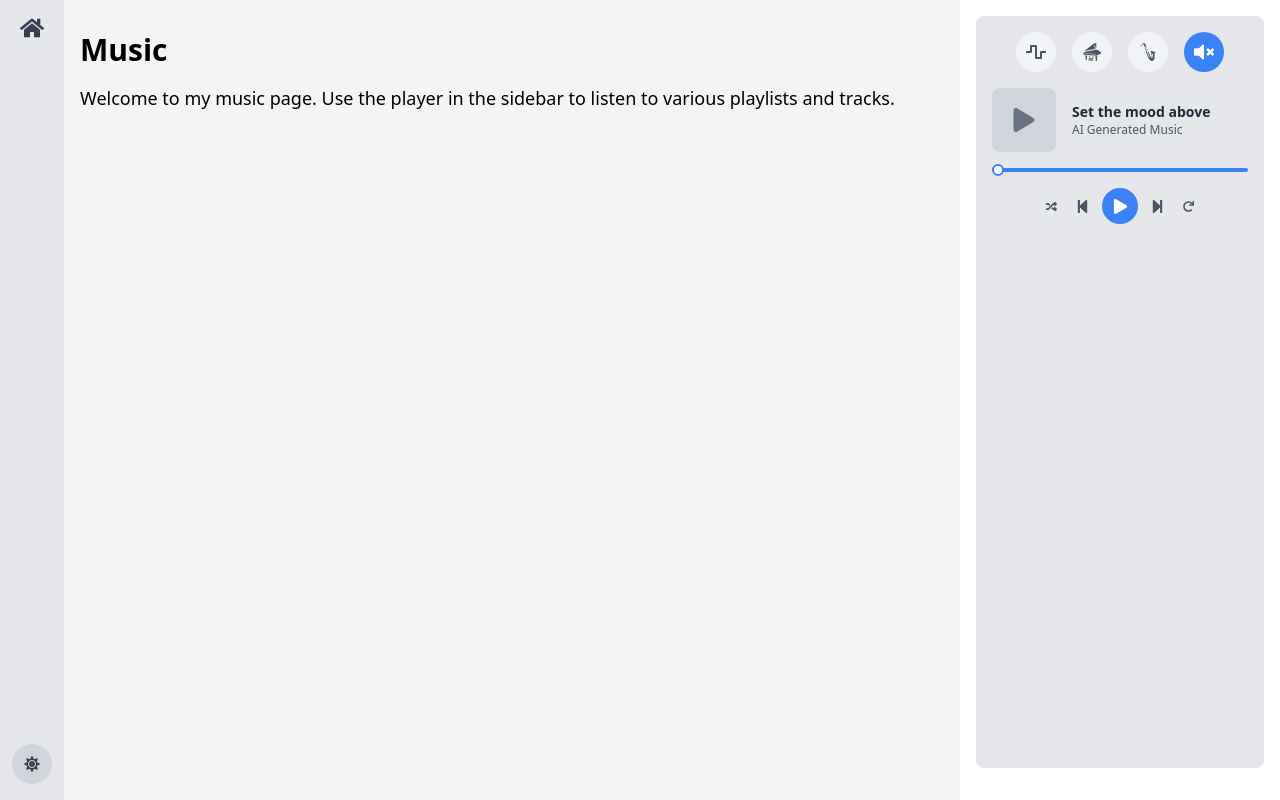
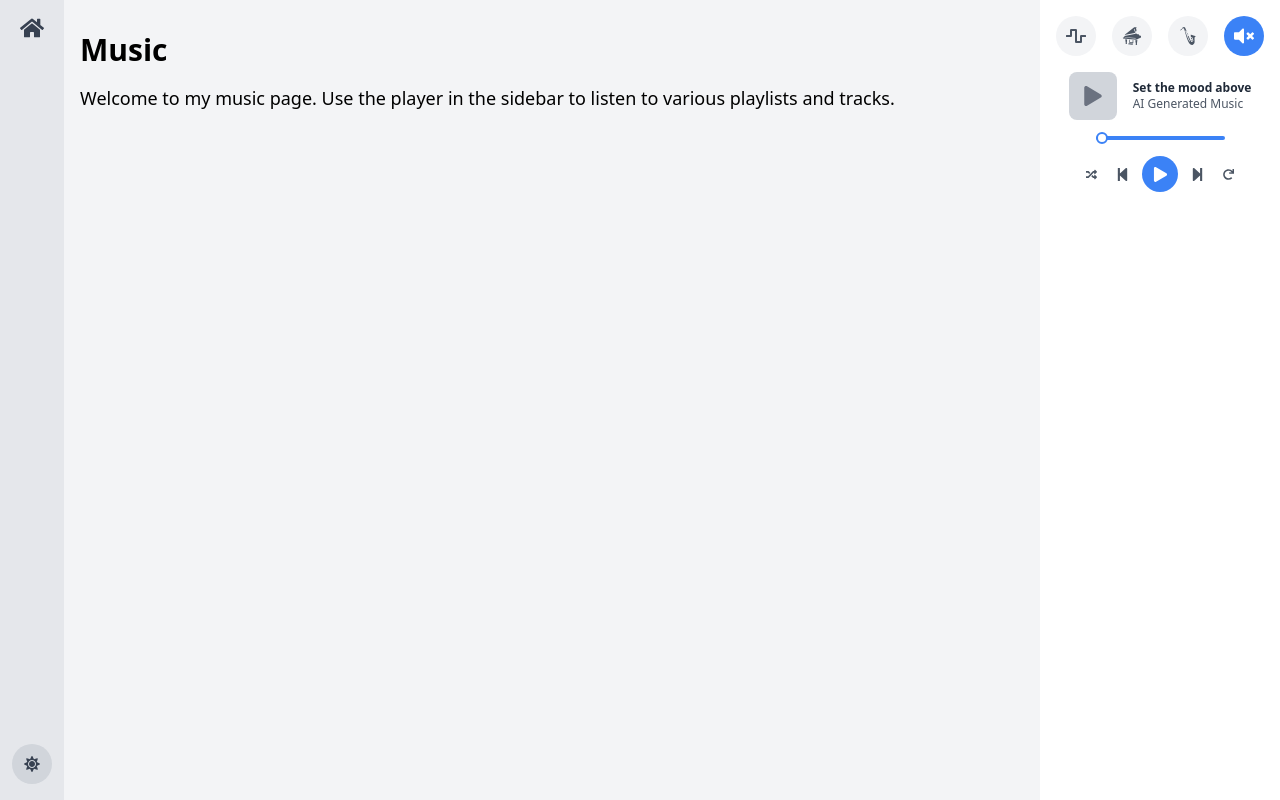
Before and after one commit to joshua-lossner/personal-website, a Next.js app: page /music in a window 1280 px wide. Built offline with nearby package versions, Linux system fonts and the light colour scheme.

Commit message:
adjusted music player size

```diff
--- a/components/Layout.js
+++ b/components/Layout.js
@@ -9,7 +9,7 @@ const Layout = ({ children, categories }) => {
       <div className="flex-grow overflow-auto">
         {children}
       </div>
-      <div className="w-80 flex-shrink-0 bg-white dark:bg-gray-800 z-10 p-4 flex flex-col">
+      <div className="w-60 flex-shrink-0 bg-white dark:bg-gray-800 z-10 p-4 flex flex-col"> {/* Adjusted width from w-80 to w-60 */}
         <ErrorBoundary>
           <MusicPlayer />
         </ErrorBoundary>
--- a/components/MusicPlayer.js
+++ b/components/MusicPlayer.js
@@ -77,7 +77,7 @@ const MusicPlayer = ({ posts = [] }) => {
   };
 
   return (
-    <div className="w-full bg-gray-200 dark:bg-gray-700 p-4 rounded-lg mb-4 flex flex-col h-full">
+    <div className="flex flex-col items-center w-full">
       <div className="flex justify-center space-x-4 mb-4">
         {genreButtons.map(({ genre, icon }) => (
           <button
@@ -93,11 +93,11 @@ const MusicPlayer = ({ posts = [] }) => {
       </div>
 
       <div className="flex items-center mb-4">
-        <div className="w-16 h-16 bg-gray-300 dark:bg-gray-600 rounded-lg mr-4 flex-shrink-0 flex items-center justify-center text-gray-500 dark:text-gray-400">
-          <FaPlay size={24} />
+        <div className="w-12 h-12 bg-gray-300 dark:bg-gray-600 rounded-lg mr-4 flex-shrink-0 flex items-center justify-center text-gray-500 dark:text-gray-400">
+          <FaPlay size={20} />
         </div>
         <div className="flex-grow">
-          <h3 className="text-sm font-semibold text-gray-800 dark:text-gray-200">
+          <h3 className="text-xs font-semibold text-gray-800 dark:text-gray-200">
             {playlist.length > 0 ? formatSongTitle(playlist[currentTrack].title) : 'Set the mood above'}
           </h3>
           <p className="text-xs text-gray-600 dark:text-gray-400">AI Generated Music</p>
@@ -144,7 +144,7 @@ const MusicPlayer = ({ posts = [] }) => {
       {playlist.length > 0 && (
         <>
           <div className="flex-grow overflow-y-auto mb-4">
-            <ul className="text-sm text-gray-600 dark:text-gray-400">
+            <ul className="text-xs text-gray-600 dark:text-gray-400">
               {playlist.map((track, index) => (
                 <li
                   key={index}
@@ -153,18 +153,18 @@ const MusicPlayer = ({ posts = [] }) => {
                       ? 'bg-gray-300 dark:bg-gray-600 text-blue-500'
                       : 'hover:bg-gray-100 dark:hover:bg-gray-500'}`}
                 >
+                  <button
+                    onClick={() => removeFromPlaylist(index)}
+                    className="text-gray-400 hover:text-gray-600 dark:text-gray-500 dark:hover:text-gray-300 transition-colors mr-2"
+                  >
+                    <FaMinus size={12} />
+                  </button>
                   <span
                     className="cursor-pointer flex-grow"
                     onClick={() => setCurrentTrack(index)}
                   >
                     {formatSongTitle(track.title)}
                   </span>
-                  <button
-                    onClick={() => removeFromPlaylist(index)}
-                    className="text-gray-400 hover:text-gray-600 dark:text-gray-500 dark:hover:text-gray-300 transition-colors"
-                  >
-                    <FaMinus size={12} />
-                  </button>
                 </li>
               ))}
             </ul>
```
Also changed, not shown: public/audio/site-playlist/classical/Falling Leaves Serenade.png (added), 1 other file (tests, documents, lock files or other folders).
